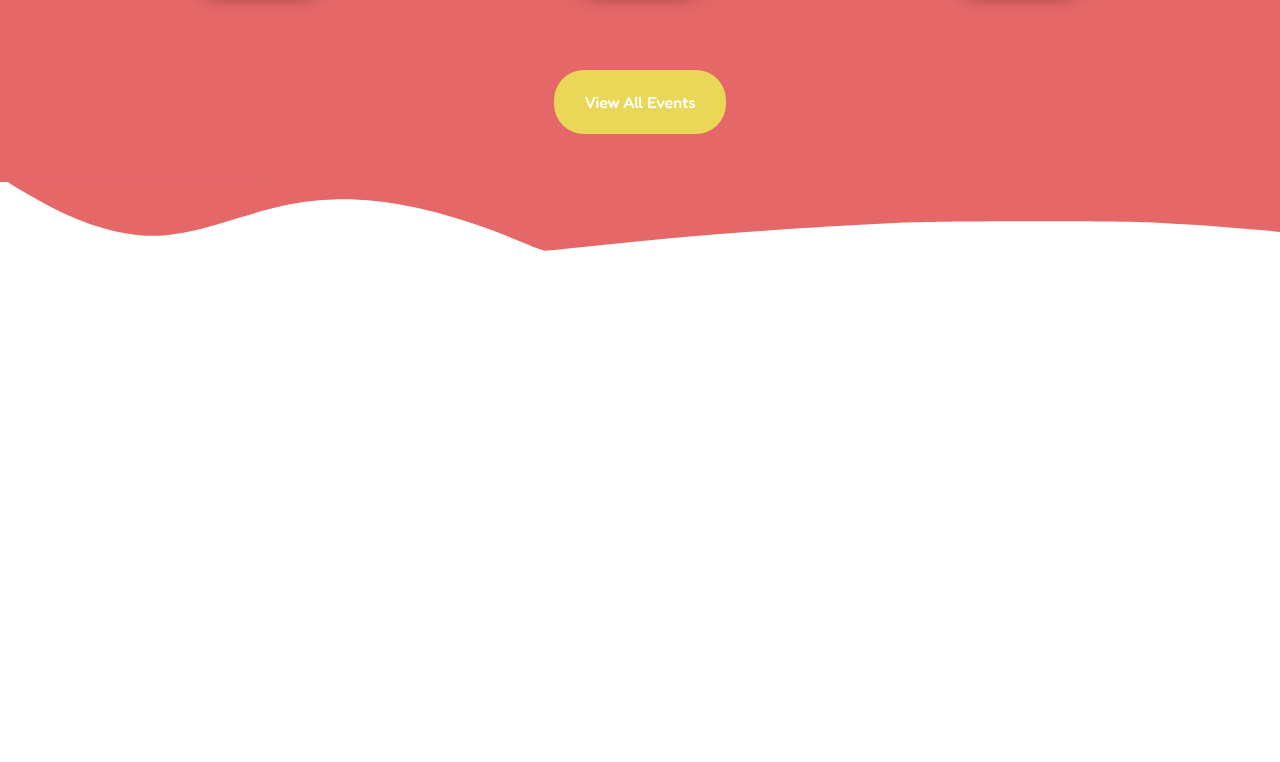
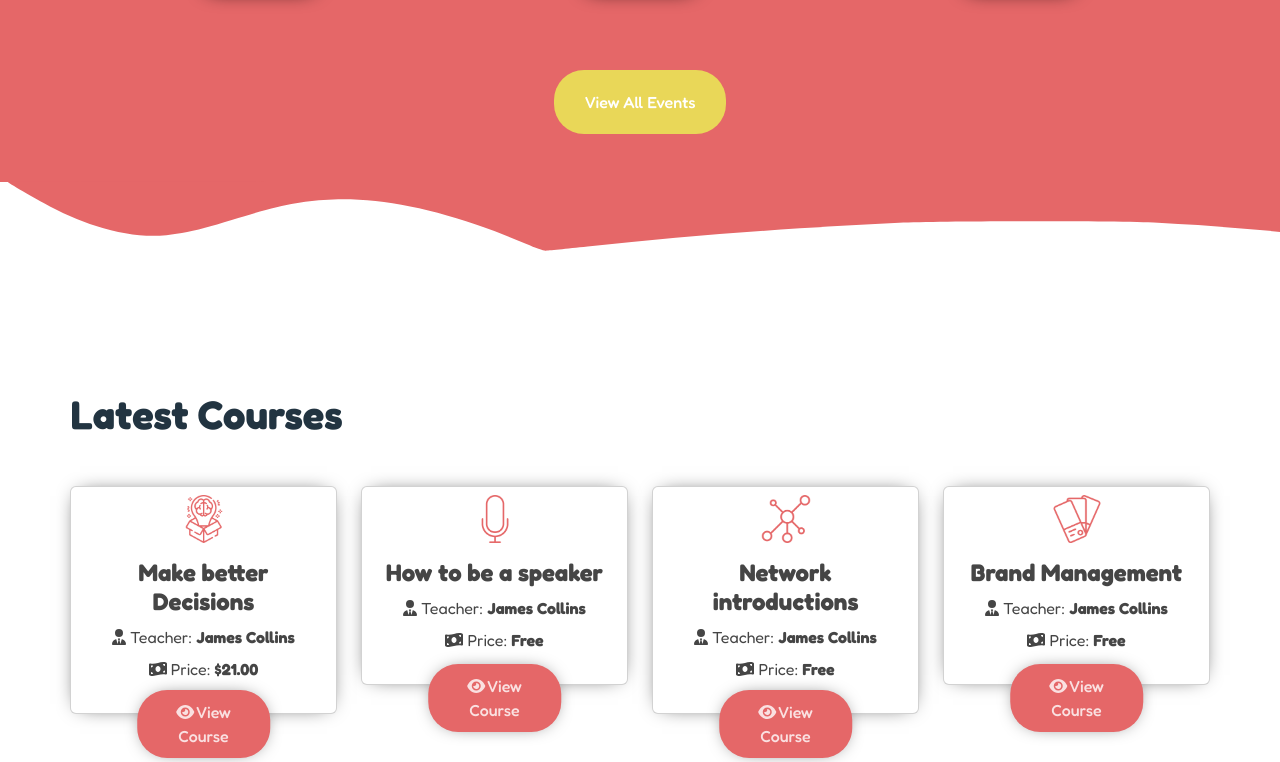
Before and after one commit to DarioGiusino/proj-html-vuejs, a Vue app: page / in a window 1280 px wide. Shown: the part 3076-3838 px from the top of the page. Before the commit the page ends 3418 px from the top, so only its background shows below. Built offline with nearby package versions, Linux system fonts and the light colour scheme.

Commit message:
styled latest courses comp

```diff
--- a/src/components/main/LatestCourses.vue
+++ b/src/components/main/LatestCourses.vue
@@ -1,13 +1,34 @@
 <script>
+import { courses } from '../../data';
+import BaseCard from '../generics/BaseCard.vue';
 export default {
-    name: 'Latest Courses'
+    name: 'Latest Courses',
+    components: { BaseCard },
+    data() {
+        return { courses }
+    }
 }
 </script>
 
 <template>
-
+    <!-- # latest courses row -->
+    <section class="container">
+        <h1 class="fw-semibold mb-5">Latest Courses</h1>
+        <div class="row row-cols-4">
+            <div v-for="course in courses" :key="course.title" class="col">
+                <base-card :image="course.image" :title="course.title" :teacher="course.teacher" :price="course.price"
+                    button-color="red-btn" button-label="View Course"><font-awesome-icon
+                        icon="fa-solid fa-eye" /></base-card>
+            </div>
+        </div>
+    </section>
 </template>
 
 <style scoped lang="scss">
+@use '../../assets/scss/partials/variables.scss' as *;
 
+section {
+    color: $text-grey-10;
+    padding: 3rem 0;
+}
 </style>
--- a/src/components/main/UpcomingEvents.vue
+++ b/src/components/main/UpcomingEvents.vue
@@ -23,7 +23,7 @@ export default {
     <!-- #coaching cards -->
     <main>
         <div class="container">
-            <div class="row row-cols-3 justify-content-center">
+            <div class="row row-cols-3">
                 <div v-for="event in events" :key="event.date" class="col">
                     <base-card :title="event.title" :date="event.date" :paragraph="event.text" button-color="red-btn"
                         button-label="Find More"><font-awesome-icon icon="fa-solid fa-plus" /></base-card>
```
